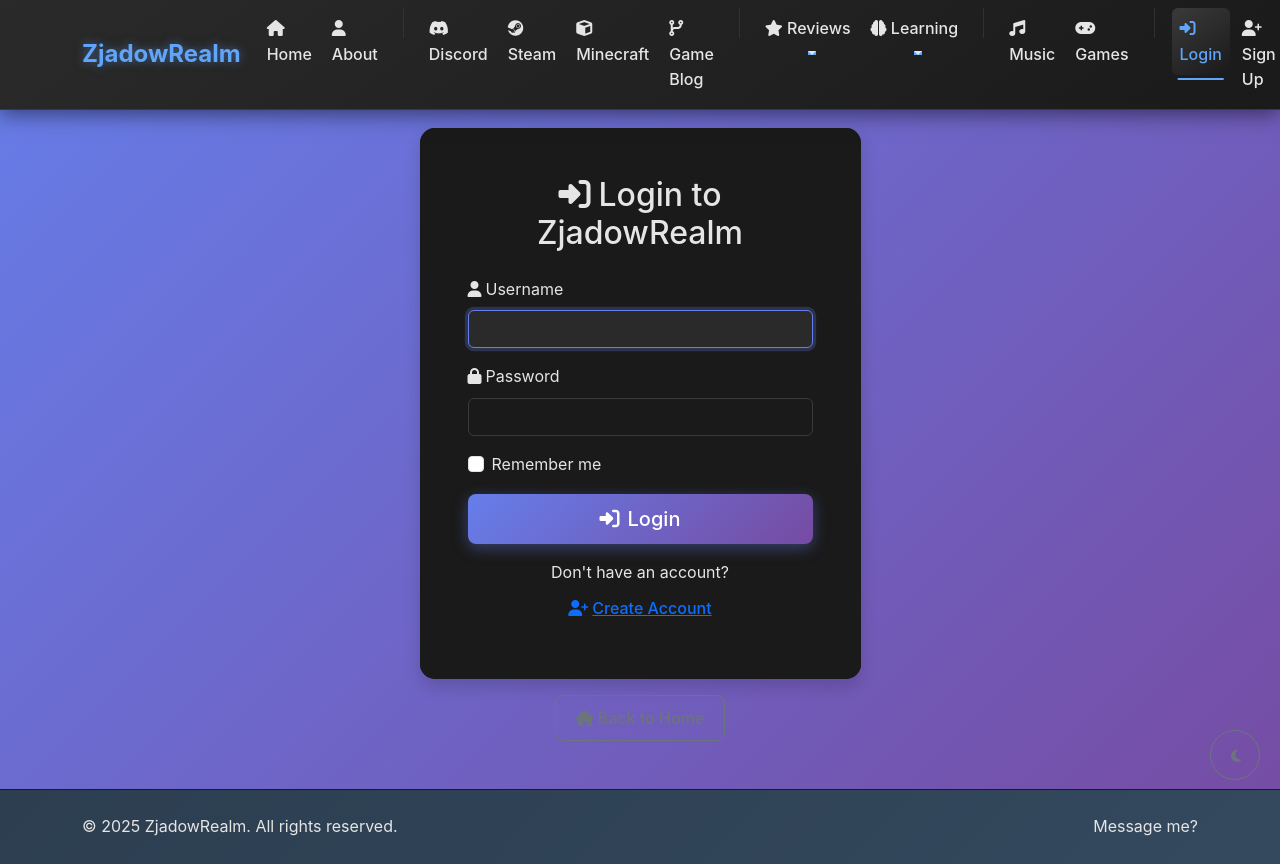
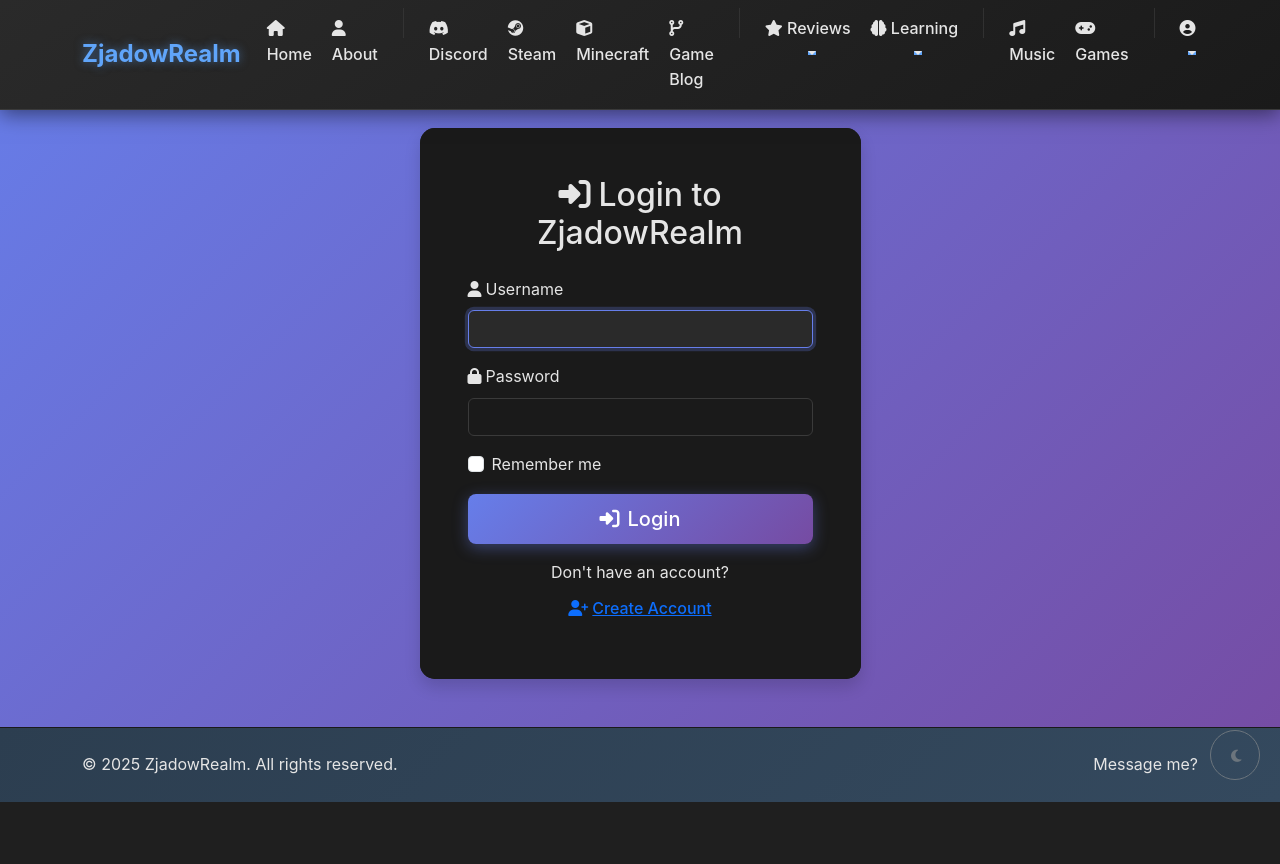
Before and after one commit to BastianKL/zjadowrealm, a Flask app: page /login in a window 1280 px wide. After the commit the page ends 802 px from the top, so only its background shows below. Run offline with Flask 3, Linux system fonts and the light colour scheme.

Commit message:
Made login required for all pages, removed auth links from navbar, login is entry point to site

```diff
--- a/app.py
+++ b/app.py
@@ -502,78 +502,93 @@ def admin_delete_music(track_id):
     flash(f'Music track "{title}" deleted successfully!', 'info')
     return redirect(url_for('admin_music'))
 
-# Public routes
+# Public routes (all require login)
 @app.route('/')
+@login_required
 def home():
     """Home page with overview"""
     return render_template('index.html')
 
 @app.route('/about')
+@login_required
 def about():
     """Personal description page"""
     return render_template('about.html')
 
 @app.route('/discord')
+@login_required
 def discord():
     """Discord community and server information page"""
     return render_template('discord.html')
 
 @app.route('/steam')
+@login_required
 def steam():
     """Steam profile page"""
     return render_template('steam.html')
 
 @app.route('/game-reviews')
+@login_required
 def game_reviews():
     """Game reviews page"""
     return render_template('game_reviews.html')
 
 @app.route('/movie-reviews')
+@login_required
 def movie_reviews():
     """Movie reviews page"""
     return render_template('movie_reviews.html')
 
 @app.route('/music')
+@login_required
 def music():
     """Music page"""
     return render_template('music.html')
 
 @app.route('/games')
+@login_required
 def games():
     """Browser games page"""
     return render_template('games.html')
 
 @app.route('/training')
+@login_required
 def training():
     """Training programs and fitness routines"""
     return render_template('training.html')
 
 @app.route('/food')
+@login_required
 def food():
     """Nutrition and dietary recommendations"""
     return render_template('food.html')
 
 @app.route('/tutorials')
+@login_required
 def tutorials():
     """Educational tutorials on various subjects"""
     return render_template('tutorials.html')
 
 @app.route('/tools')
+@login_required
 def tools():
     """Utility tools and calculators"""
     return render_template('tools.html')
 
 @app.route('/game-blog')
+@login_required
 def game_blog():
     """Game development blog and documentation"""
     return render_template('game_blog.html')
 
 @app.route('/minecraft')
+@login_required
 def minecraft():
     """Minecraft blog page"""
     return render_template('minecraft.html')
 
 @app.route('/dinner-recipes')
+@login_required
 def dinner_recipes():
     """Simple dinner recipes for everyday cooking"""
     return render_template('dinner_recipes.html')
--- a/templates/base.html
+++ b/templates/base.html
@@ -132,9 +132,7 @@
                         <div class="nav-separator"></div>
                     </li>
 
-                    <!-- Authentication Links -->
-                    {% if current_user.is_authenticated %}
-                        <!-- Logged in user -->
+                    <!-- User Menu (Always shown when authenticated) -->
                     <li class="nav-item dropdown">
                         <a class="nav-link dropdown-toggle" href="#" role="button" data-bs-toggle="dropdown">
                             <i class="fas fa-user-circle"></i> {{ current_user.username }}
@@ -161,19 +159,6 @@
                             </li>
                         </ul>
                     </li>
-                    {% else %}
-                        <!-- Not logged in -->
-                        <li class="nav-item">
-                            <a class="nav-link" href="{{ url_for('login') }}">
-                                <i class="fas fa-sign-in-alt"></i> Login
-                            </a>
-                        </li>
-                        <li class="nav-item">
-                            <a class="nav-link text-success" href="{{ url_for('signup') }}">
-                                <i class="fas fa-user-plus"></i> Sign Up
-                            </a>
-                        </li>
-                    {% endif %}
                 </ul>
             </div>
         </div>
--- a/templates/login.html
+++ b/templates/login.html
@@ -60,12 +60,6 @@
                     </form>
                 </div>
             </div>
-
-            <div class="text-center mt-3">
-                <a href="{{ url_for('home') }}" class="btn btn-outline-secondary">
-                    <i class="fas fa-home me-1"></i>Back to Home
-                </a>
-            </div>
         </div>
     </div>
 </div>
--- a/templates/signup.html
+++ b/templates/signup.html
@@ -75,12 +75,6 @@
                     </form>
                 </div>
             </div>
-
-            <div class="text-center mt-3">
-                <a href="{{ url_for('home') }}" class="btn btn-outline-secondary">
-                    <i class="fas fa-home me-1"></i>Back to Home
-                </a>
-            </div>
         </div>
     </div>
 </div>
```
Lines whose indentation alone changed are shown as unchanged.
